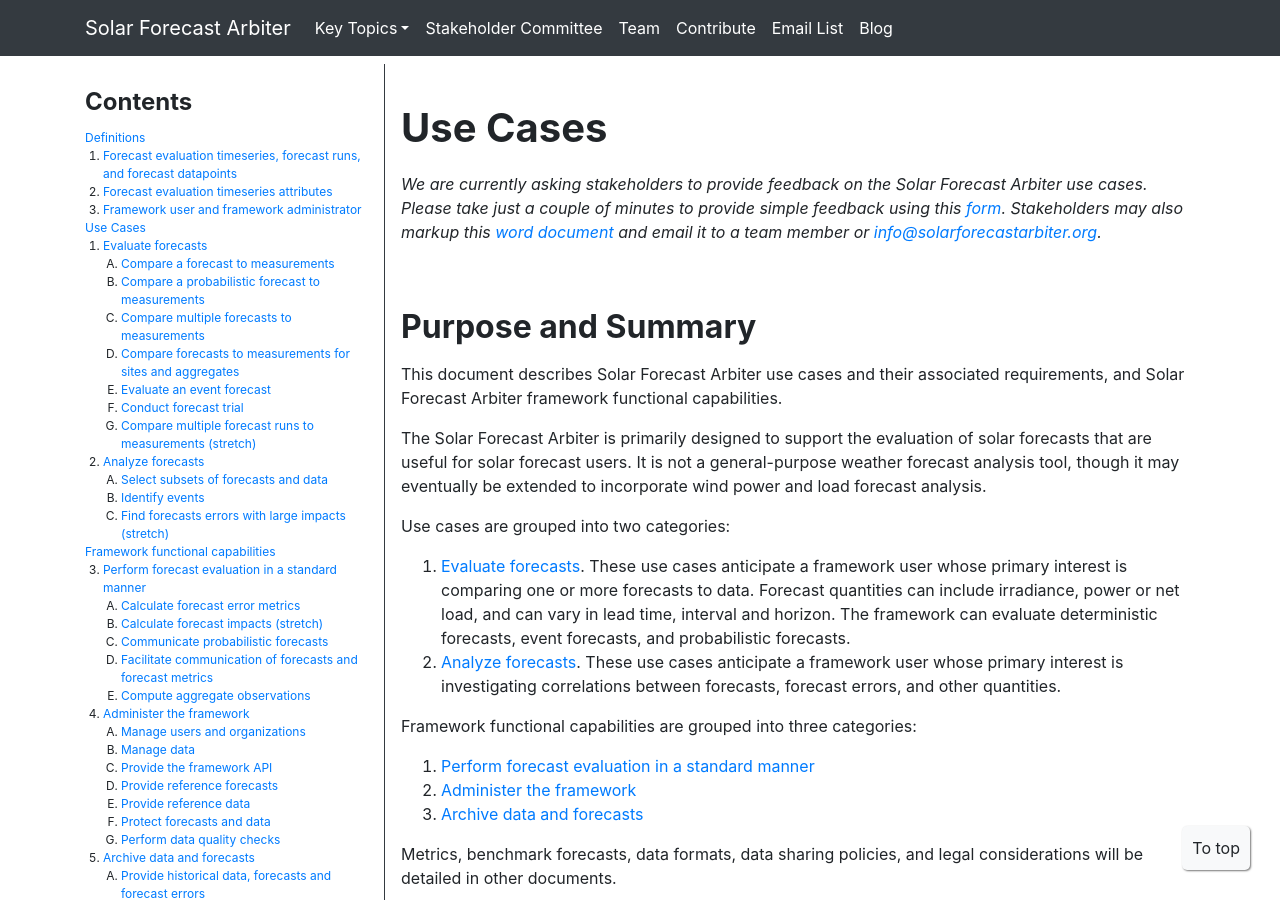
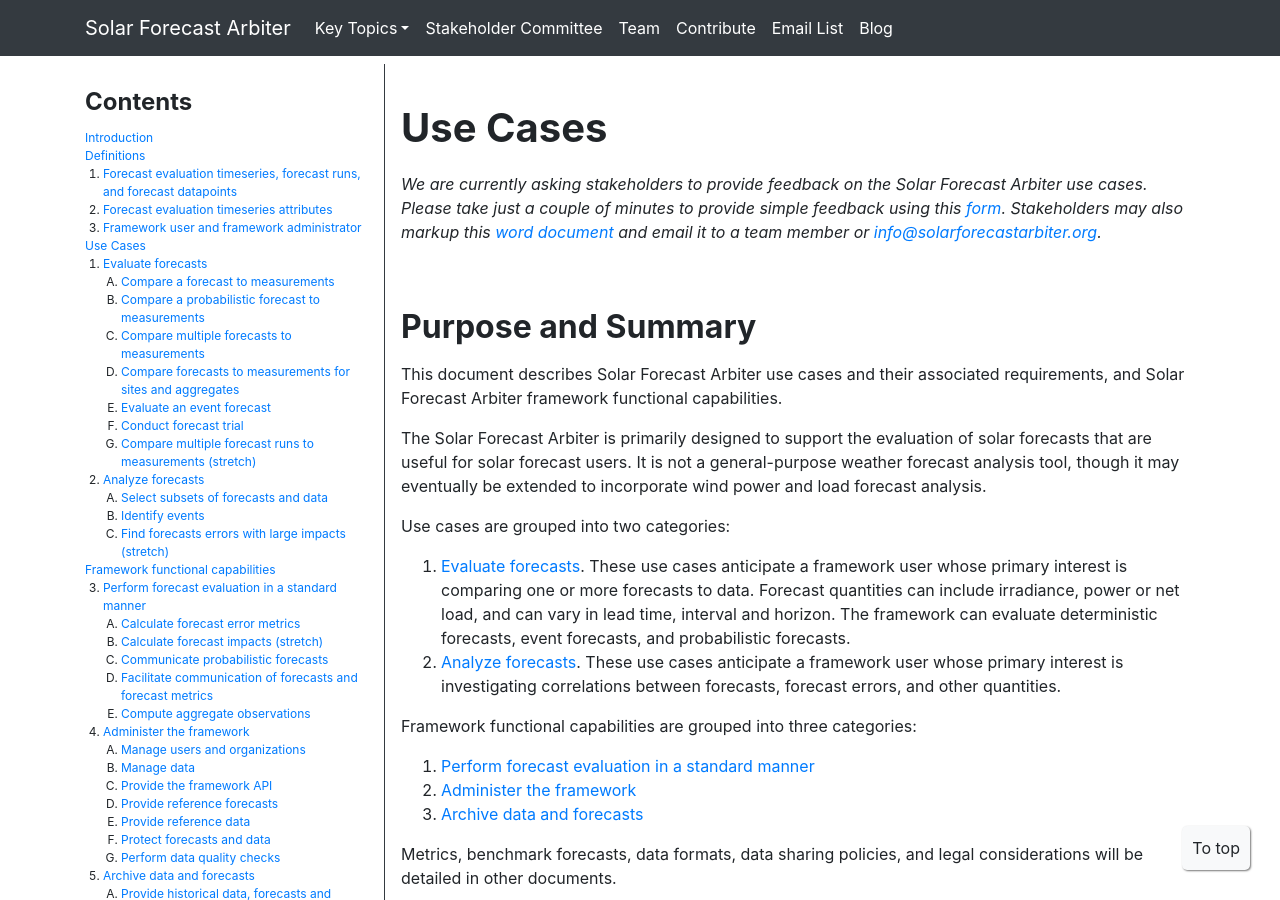
Before and after one commit to SolarArbiter/SolarArbiter.github.io, a Jekyll site: the page built from usecases.md, in a window 1280 px wide and 900 px high. Built offline with Jekyll 4.4.1, drawn with Linux system fonts in a browser that asks for light colours; comment, search, counter and statistics services are not loaded; our own code applies the rules of GitHub Pages for plain Markdown files.

Commit message:
add intro link to contents

```diff
--- a/_includes/usecase_sidebar.html
+++ b/_includes/usecase_sidebar.html
@@ -1,6 +1,7 @@
 <div class="contents-menu">
 <h2>Contents</h2>
 <ul class="contents-list">
+  <li><a href="#use-cases">Introduction</a></li>
   <li><a href="#definitions">Definitions</a></li>
     <ol>
       <li><a href="#forecastdef">Forecast evaluation timeseries, forecast runs, and forecast datapoints</a></li>
```
